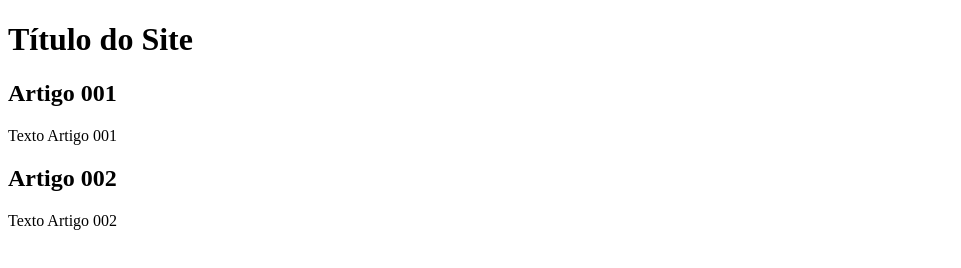
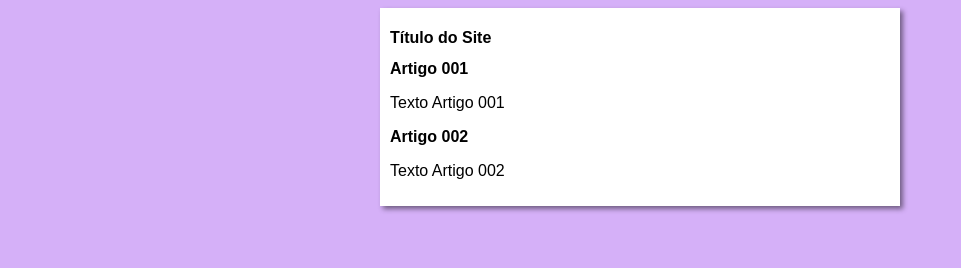
Before and after one commit to fabriciosilvaJr/projeto-site, a plain HTML site: page index.html in a window 1280 px wide. Shown: the whole page, without its empty margins (0-961 px from the left). Drawn offline with Linux system fonts and the light colour scheme.

Commit message:
iniciei o design

```diff
--- /dev/null
+++ b/estilos/style.css
@@ -0,0 +1,16 @@
+*{
+    font-family: Arial, Helvetica, sans-serif;
+    font-size: 16px;
+}
+
+body{
+    background-color: rgb(213, 176, 248);
+}
+
+main{
+    background-color: white;
+    width: 500px;
+    margin: auto;
+    padding: 10px;
+    box-shadow: 3px 3px 5px rgba(0, 0, 0, 0.473);
+}
--- a/index.html
+++ b/index.html
@@ -5,6 +5,7 @@
     <meta http-equiv="X-UA-Compatible" content="IE=edge">
     <meta name="viewport" content="width=device-width, initial-scale=1.0">
     <title>Título do Site</title>
+    <link rel="stylesheet" href="estilos/style.css">
 </head>
 <body>
     <main>
```
